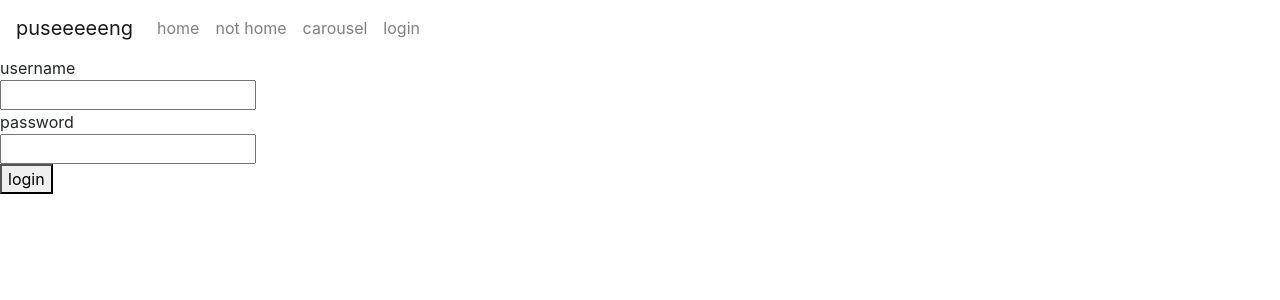
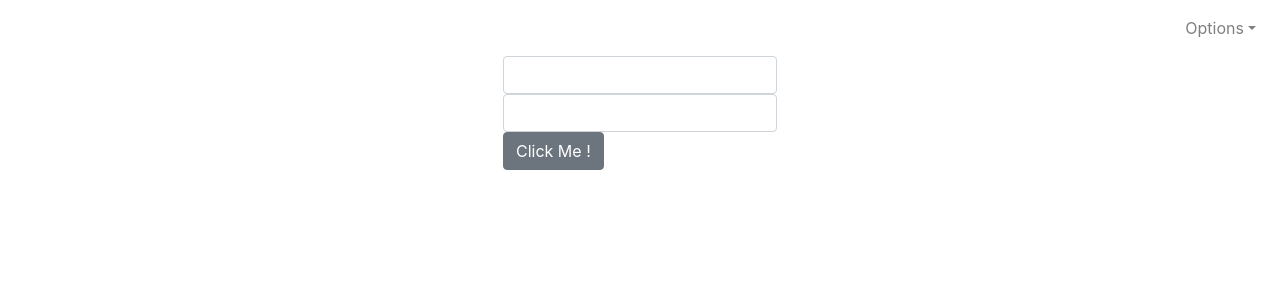
Before and after one commit to muhammadafifpratama/latihan-react, a React (Create React App) app: page /login in a window 1280 px wide. Shown: the top 300 px of the page. Built offline with nearby package versions, Linux system fonts and the light colour scheme.

Commit message:
login global state

```diff
--- a/src/App.js
+++ b/src/App.js
@@ -4,7 +4,7 @@ import home from "./pages/home"
 import nothome from "./pages/nothome"
 import Navbar from "./components/navbar"
 import carousel from "./pages/carousel"
-import login from "./pages/login"
+import Login from "./pages/login"
 
 class App extends Component {
 
@@ -15,7 +15,7 @@ class App extends Component {
         <Route path="./src/pages/home" component={home} exact />
         <Route path="/not-home" component={nothome} exact />
         <Route path="/carousel" component={carousel} exact />
-        <Route path="/login" component={login} exact />
+        <Route path="/login" component={Login} exact />
       </div>
     )
   }
--- a/src/components/navbar.js
+++ b/src/components/navbar.js
@@ -12,23 +12,53 @@ import {
     DropdownMenu,
     DropdownItem
 } from 'reactstrap';
+import { Link } from 'react-router-dom'
+import { connect } from 'react-redux'
+import { logout } from '../redux/action'
 
 
 
-const Confused = (props) => {
+const Navabar = (props) => {
     const [isopen, setisopen] = useState(false);
 
     const toggle = () => setisopen(!isopen);
 
     return (
         <div>
-            <Navbar color="faded" light expand="md">
-                <table><NavbarBrand href="/">puseeeeeng</NavbarBrand></table>
+            <Navbar color="faded" light expand="md" className="justify-content-end nav" >
+                <Link className='navbar-brand' to='./' style={{ color: 'white' }}>
+                    home
+                </Link>
                 <NavbarToggler onClick={toggle} />
                 <Collapse isOpen={!isopen} navbar>
-                    <Nav navbar>
-
-                        <NavItem>
+                    <Nav className="ml-auto" navbar>
+                        <UncontrolledDropdown nav inNavbar>
+                            <DropdownToggle nav caret>
+                                {props.role ? props.username : "Options"}
+                            </DropdownToggle>
+                            {
+                                props.role
+                                    ?
+                                    <DropdownMenu right>
+                                        <DropdownItem onClick={props.logout}>
+                                            Log Out
+                            </DropdownItem>
+                                    </DropdownMenu>
+                                    :
+                                    <DropdownMenu right>
+                                        <Link to='/login'>
+                                            <DropdownItem>
+                                                Login
+                            </DropdownItem>
+                                        </Link>
+                                        <DropdownItem divider />
+                                        <DropdownItem>
+                                            Register
+                            </DropdownItem>
+                                    </DropdownMenu>
+                            }
+                        </UncontrolledDropdown>
+                        {/* <NavItem>
                             <NavLink href="/">home</NavLink>
                         </NavItem>
                         <NavItem>
@@ -39,29 +69,20 @@ const Confused = (props) => {
                         </NavItem>
                         <NavItem>
                             <NavLink href="/login   ">login</NavLink>
-                        </NavItem>
+                        </NavItem> */}
                     </Nav>
-                    {/* <UncontrolledDropdown nav inNavbar>
-                        <DropdownToggle nav caret>
-                            Options
-              </DropdownToggle>
-                        <DropdownMenu right>
-                            <DropdownItem>
-                                Option 1
-                </DropdownItem>
-                            <DropdownItem>
-                                Option 2
-                </DropdownItem>
-                            <DropdownItem divider />
-                            <DropdownItem>
-                                logout
-                </DropdownItem>
-                        </DropdownMenu>
-                    </UncontrolledDropdown> */}
+
                 </Collapse>
             </Navbar>
         </div>
     );
 }
 
-export default Confused;
+const mapStatetoProps = (state) => {
+    return {
+        username: state.user.username,
+        role: state.user.role
+    }
+}
+
+export default connect(mapStatetoProps, { logout })(Navabar);
--- a/src/pages/login.js
+++ b/src/pages/login.js
@@ -1,17 +1,68 @@
-import React, { Component } from "react"
+import React, { Component } from 'react'
+import { connect } from 'react-redux'
+import { add, minus, login } from '../redux/action'
+import { Button, Input } from 'reactstrap'
+import Axios from 'axios'
+import { Redirect } from 'react-router-dom'
 
-class login extends Component {
+class Login extends Component {
+
+
+    loginUser = () => {
+        let username = this.text.value;
+        let password = this.pass.value;
+        if (username === '' || password === '') {
+            alert('Fill in all the forms')
+        } else {
+            Axios.get(`http://localhost:2000/Login?username=${username}&password=${password}`, {
+                username,
+                password
+            })
+                .then((res) => {
+                    if (res.data.length === 0) {
+                        alert('username or password invalid')
+                    } else {
+                        console.log(res.data)
+                        this.props.login(res.data[0])
+                    }
+                })
+                .catch((err) => {
+                    console.log(err)
+                })
+        }
+    }
+
     render() {
+        console.log(this.props.count)
+        console.log(this.props.username)
+        console.log(this.props.role)
+        if (this.props.username !== '') {
+            return (
+                <Redirect to='/carousel'>
+
+                </Redirect>
+            )
+        }
         return (
-            <div>
-                username<br></br>
-                <input type="text"></input><br></br>
-                password<br></br>
-                < input type="password" ></input ><br></br>
-                <button onClick={event => window.location.href = '/carousel'}>login</button>
-            </div >
+            <div className='d-flex justify-content-center row'>
+                <div>
+                    <Input type='text' innerRef={(text) => this.text = text} />
+                    <Input type='password' innerRef={(pass) => this.pass = pass} />
+                    <Button onClick={this.loginUser}>
+                        Click Me !
+                    </Button>
+                </div>
+            </div>
         )
     }
 }
 
-export default login
+const mapStatetoProps = (state) => {
+    return {
+        count: state.count.count,
+        username: state.user.username,
+        role: state.user.role
+    }
+}
+
+export default connect(mapStatetoProps, { add, minus, login })(Login)
--- a/src/redux/action/authaction.js
+++ b/src/redux/action/authaction.js
@@ -1,6 +1,13 @@
+
 export const login = (data) => {
     return {
         type: 'LOGIN',
         payload: data
     }
 }
+
+export const logout = () => {
+    return {
+        type: 'LOGOUT'
+    }
+}
--- a/src/redux/action/index.js
+++ b/src/redux/action/index.js
@@ -1 +1,2 @@
 export * from "./countaction"
+export * from './authaction';
--- /dev/null
+++ b/src/redux/reducer/authreducer.js
@@ -0,0 +1,21 @@
+const INITAL_STATE = {
+    username: '',
+    role: ''
+}
+
+const authreducer = (state = INITAL_STATE, action) => {
+    switch (action.type) {
+        case 'LOGIN':
+            return {
+                ...state,
+                username: action.payload.username,
+                role: action.payload.role
+            }
+        case 'LOGOUT':
+            return INITAL_STATE
+        default:
+            return state
+    }
+}
+
+export default authreducer;
--- a/src/redux/reducer/countreducer.js
+++ b/src/redux/reducer/countreducer.js
@@ -2,7 +2,7 @@ const initial_state = {
     count: 100
 }
 
-export const countreducer = (state = initial_state, action) => {
+const countreducer = (state = initial_state, action) => {
     switch (action.type) {
         case "plus":
 
@@ -15,3 +15,5 @@ export const countreducer = (state = initial_state, action) => {
             return state
     }
 }
+
+export default countreducer
--- a/src/redux/reducer/index.js
+++ b/src/redux/reducer/index.js
@@ -1,6 +1,8 @@
-import { combineReducers } from "redux"
-import { countreducer } from "./countreducer"
+import { combineReducers } from 'redux';
+import countreducer from './countreducer'
+import authreducer from './authreducer.js'
 
 export default combineReducers({
-    count: countreducer
+    count: countreducer,
+    user: authreducer
 })
```
Also changed, not shown: src/redux/reducer/belajarindex.js (added), 1 other file (tests, documents, lock files or other folders).
